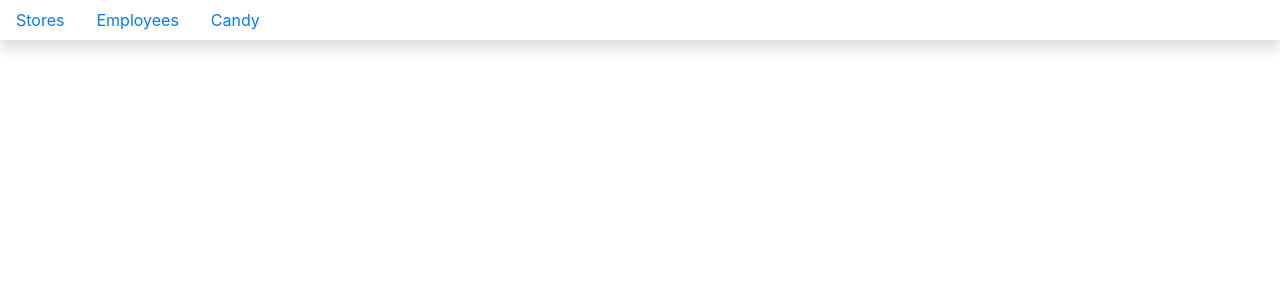
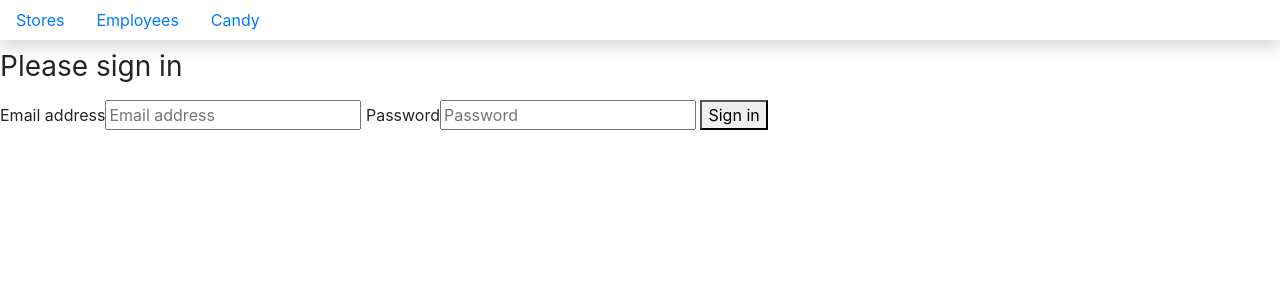
Before and after one commit to wlmathison/kandy-korner, a React (Create React App) app: page /login in a window 1280 px wide. Shown: the top 300 px of the page. Built offline with nearby package versions, Linux system fonts and the light colour scheme; no server answers.

Commit message:
adding authentication component with Login.js, creating login form, adding session storage, verifying authentication in ApplicationViews, and adding redirects to each page

```diff
--- a/src/components/ApplicationViews.js
+++ b/src/components/ApplicationViews.js
@@ -1,5 +1,5 @@
 import React, { Component } from "react"
-import { Route } from "react-router-dom"
+import { Route, Redirect } from "react-router-dom"
 import { withRouter } from "react-router"
 import StoreList from "./stores/StoreList"
 import EmployeeList from "./employee/EmployeeList"
@@ -13,6 +13,7 @@ import EmployeeDetail from "./employee/EmployeeDetail"
 import CandyDetail from "./candy/CandyDetail"
 import EmployeeForm from "./employee/EmployeeForm.js"
 import CandyForm from "./candy/CandyForm"
+import Login from "./authentication/Login"
 
 class ApplicationViews extends Component {
 
@@ -22,6 +23,8 @@ class ApplicationViews extends Component {
         candyTypes: [],
         candies: []
     }
+
+    isAuthenticated = () => sessionStorage.getItem("credentials") !== null
 
     componentDidMount() {
         const newState = {}
@@ -77,20 +80,33 @@ class ApplicationViews extends Component {
     render() {
         return (
             <React.Fragment>
+                <Route path="/login" component={Login} />
                 <Route exact path="/" render={(props) => {
+                    if (this.isAuthenticated()) {
                         return <StoreList stores={this.state.stores} {...props} />
+                    } else {
+                        return <Redirect to="/login" />
+                    }
                 }} />
                 <Route exact path="/employees" render={(props) => {
+                    if (this.isAuthenticated()) {
                         return <EmployeeList employees={this.state.employees} {...props} />
+                    } else {
+                        return <Redirect to="/login" />
+                    }
                 }} />
                 <Route path="/employees/new" render={(props) => {
                     return <EmployeeForm {...props} employees={this.state.employees} addEmployee={this.addEmployee} />
                 }} />
                 <Route exact path="/candies" render={(props) => {
+                    if (this.isAuthenticated()) {
                         return <CandyList deleteCandy={this.deleteCandy} candies={this.state.candies} candyTypes={this.state.candyTypes} {...props} />
+                    } else {
+                        return <Redirect to="/login" />
+                    }
                 }} />
                 <Route path="/candies/new" render={(props) => {
-                    return <CandyForm {...props} candies={this.state.candies} candyTypes={this.state.candyTypes} addCandy={this.addCandy}/>
+                    return <CandyForm {...props} candies={this.state.candies} candyTypes={this.state.candyTypes} addCandy={this.addCandy} />
                 }} />
                 <Route path="/stores/:storeId(\d+)" render={(props) => {
                     let store = this.state.stores.find(store =>
--- /dev/null
+++ b/src/components/authentication/Login.js
@@ -0,0 +1,66 @@
+import React, { Component } from "react"
+
+export default class Login extends Component {
+    state = {
+        email: "",
+        password: ""
+    }
+
+    handleFieldChange = event => {
+        const stateToChange = {}
+        stateToChange[event.target.id] = event.target.value
+        this.setState(stateToChange)
+    }
+
+    handleLogin = event => {
+        event.preventDefault()
+        if (this.state.email === "") {
+            window.alert("Please enter email address")
+        } else if (this.state.password === "") {
+            window.alert("Please enter passowrd")
+        } else {
+            sessionStorage.setItem(
+                "credentials",
+                JSON.stringify({
+                    email: this.state.email,
+                    password: this.state.password
+                })
+            )
+            this.props.history.push("/")
+        }
+    }
+
+    render() {
+        return (
+            <React.Fragment>
+                <form className=" loginForm content" onSubmit={this.handleLogin}>
+                    <h1 className="h3 mb-3 font-weight-normal">Please sign in</h1>
+                    <label htmlFor="inputEmail">Email address</label>
+                    <input
+                        type="email"
+                        required=""
+                        autoFocus=""
+                        id="email"
+                        onChange={this.handleFieldChange}
+                        placeholder="Email address"
+                    />
+                    {" "}
+                    <label htmlFor="inputPassword">Password</label>
+                    <input
+                        type="password"
+                        required=""
+                        id="password"
+                        placeholder="Password"
+                        onChange={this.handleFieldChange}
+                    />
+                    {" "}
+                    <button
+                        type="submit"
+                    >
+                        Sign in
+                    </button>
+                </form>
+            </React.Fragment>
+        )
+    }
+}
```
Lines whose indentation alone changed are shown as unchanged.
